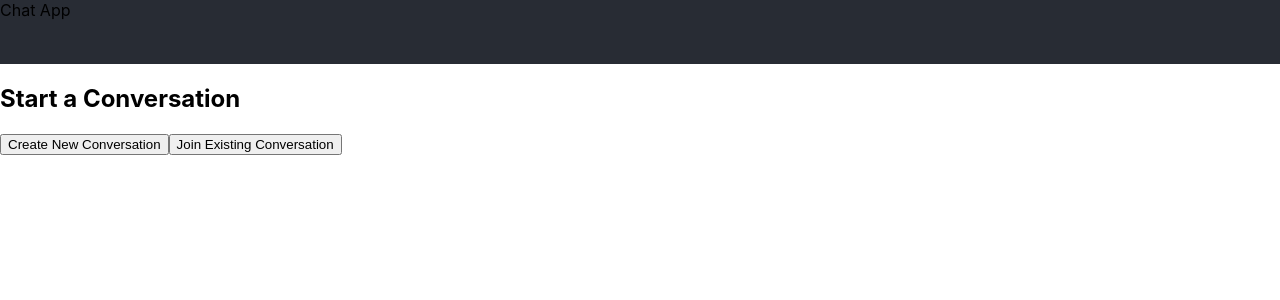
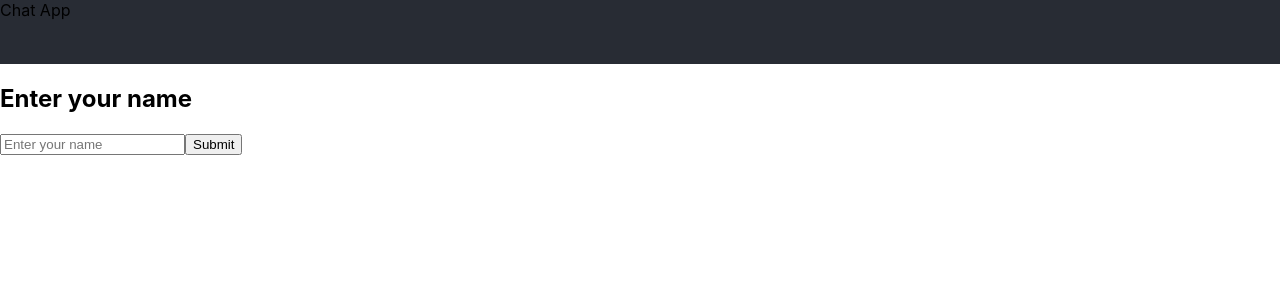
Before and after one commit to mmtnz/chat-app-front, a React (Create React App) app: page / in a window 1280 px wide. Shown: the top 300 px of the page. Built offline with nearby package versions, Linux system fonts and the light colour scheme; no server answers.

Commit message:
added name to session storage

```diff
--- a/src/components/Header.js
+++ b/src/components/Header.js
@@ -1,9 +1,15 @@
 import React from "react";
 
 const Header = () => {
+
+    const userName = sessionStorage.getItem("userName");
+
     return(
         <div className="header">
             <>Chat App</>
+            <div className="user-name">
+                {userName}
+            </div>
         </div>
 
 
--- a/src/pages/ChatPage.js
+++ b/src/pages/ChatPage.js
@@ -9,21 +9,33 @@ const ChatPage = () => {
 
     const [messages, setMessages] = useState([]);
     const [message, setMessage] = useState([]);
+    const [sender, setSender] = useState(null);
+
     const {conversationId} = useParams();
+    const navigate = useNavigate();
 
     const [sendMessage] = useMutation(SEND_MESSAGE);
     const { data: newMessageData } = useSubscription(MESSAGE_ADDED_SUBSCRIPTION, {
         variables: { conversationId },
         skip: !conversationId,
     });
-    const sender = "User";
+
+    useEffect(() => {
+        const userName = sessionStorage.getItem("userName");
+        if (!userName) {
+            console.log("No sender name found in session storage");
+            alert("Please enter your name first");
+            navigate("/");
+        }
+        setSender(userName);
+    }, []);
 
     useEffect(() => {
         if (newMessageData) {
+            console.log("New message data: ", newMessageData);
             setMessages((prevMessages) => [...prevMessages, newMessageData.messageAdded]);
         }
     }, [newMessageData]);
-
 
     const handleSendMessage = async (e) => {
         e.preventDefault();
@@ -44,7 +56,7 @@ const ChatPage = () => {
             <div>
                 {messages.map((message) => (
                     <div key={message.id}>
-                        <p>{message.sender}: {message.content}</p>
+                        <p>{message.sender}: {message.content} {message.createdAt}</p>
                     </div>
                 ))}
             </div>
@@ -61,7 +73,6 @@ const ChatPage = () => {
                 </form>
             </div>
         </div>
-    )
-
+    );
 };
 export default ChatPage;
--- a/src/pages/WelcomePage.js
+++ b/src/pages/WelcomePage.js
@@ -1,21 +1,62 @@
+import { useState } from "react";
 import React from "react";
 import { useNavigate } from "react-router-dom";
 
 
 const WelcomePage = () => {
 
+    const [conversationId, setConversationId] = useState("");
+    const [userName, setUserName] = useState(sessionStorage.getItem("userName") || "");
+    const [tempUserName, setTempUserName] = useState(userName);
     const navigate = useNavigate();
     const goToNewConversation = () => {
         // Navigate to the new chat page
         navigate("/new-chat");
     };
 
+    const goToConversation = (e) => {
+        e.preventDefault();
+        navigate(`/chat/${conversationId}`);
+    };
+
+    const handleAddUserName = (e) => {
+        e.preventDefault();
+        // Add the user name
+        console.log("Adding user name: ", tempUserName);
+        setUserName(tempUserName);
+        sessionStorage.setItem("userName", tempUserName);
+    }
+
+    if (!userName){
+        return <div>
+            <h2>Enter your name</h2>
+            <form onSubmit={handleAddUserName}>
+                <input
+                    type="text"
+                    placeholder="Enter your name"
+                    value={tempUserName}
+                    onChange={(e)=>setTempUserName(e.target.value)}
+                    required
+                />
+                <button type="submit">Submit</button>
+            </form>
+        </div>
+    }
     return(
         <div>
             <h2>Start a Conversation</h2>
-            <button onClick={goToNewConversation}>Create New Conversation</button>
+                <button onClick={goToNewConversation}>Create New Conversation</button>
+                <form onSubmit={goToConversation}>
+                    <input
+                        type="text"
+                        placeholder="Enter conversation id"
+                        value={conversationId}
+                        onChange={(e) => setConversationId(e.target.value)}
+                        required
+                    />
+                    <button onClick={goToNewConversation}>Join Existing Conversation</button>
+                </form>
 
-            <button onClick={goToNewConversation}>Join Existing Conversation</button>
         </div>
     )
 };
```
